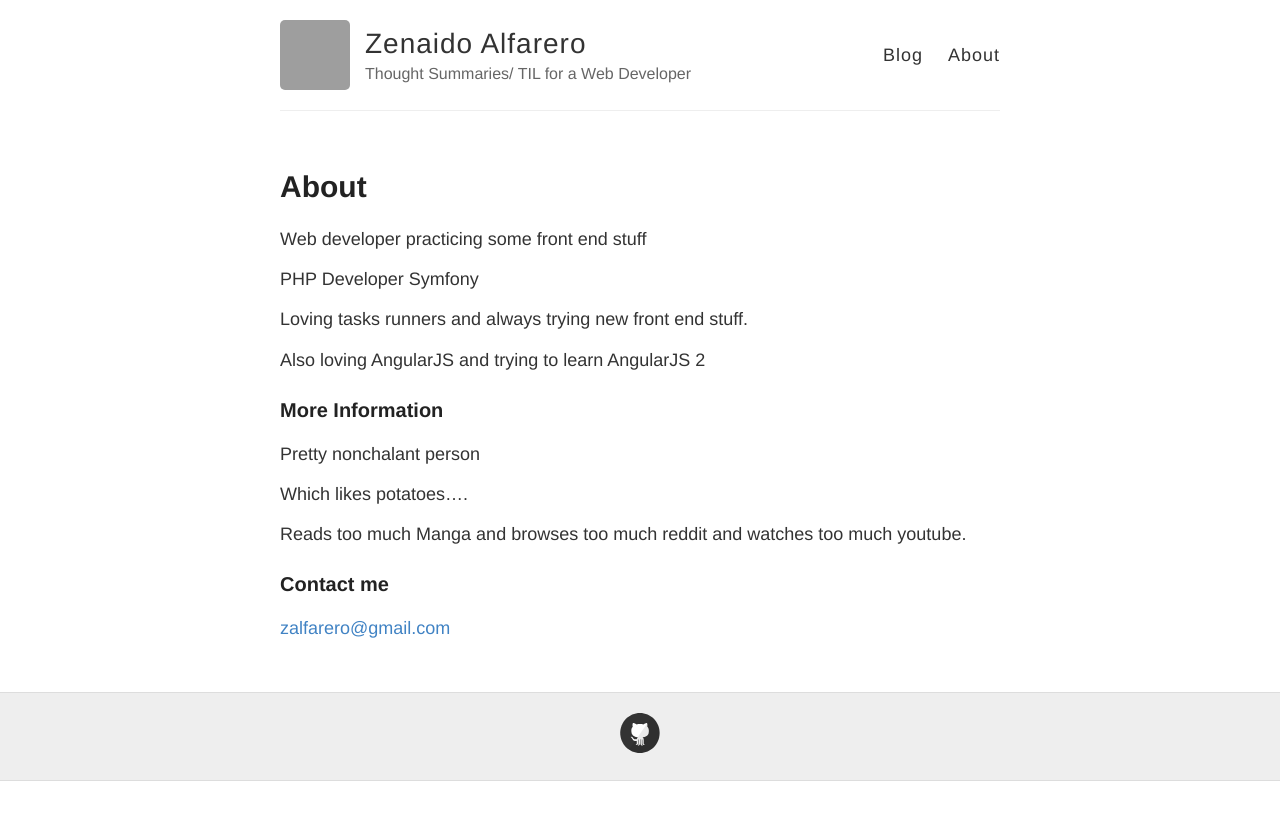
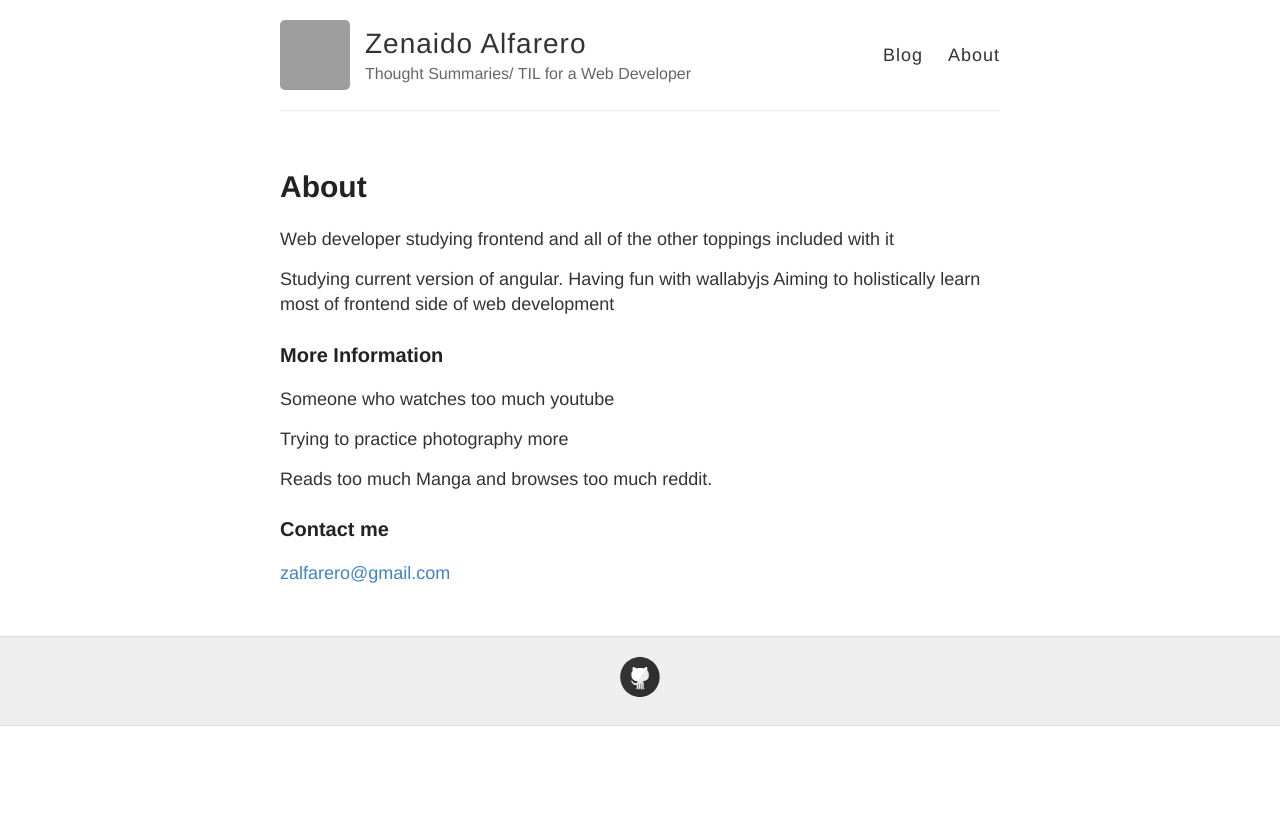
Before and after one commit to zalfarero/zalfarero.github.io, a Jekyll site: the page built from about.md, in a window 1280 px wide. Shown: the top 820 px of the page. Built offline with Jekyll 4.4.1, drawn with Linux system fonts in a browser that asks for light colours; nearby versions of some CDN libraries; grey boxes are pictures that could not be loaded.

Commit message:
3-25 update

```diff
--- a/about.md
+++ b/about.md
@@ -4,22 +4,20 @@ title: About
 permalink: /about/
 ---
 
-Web developer practicing some front end stuff
+Web developer studying frontend and all of the other toppings included with it
 
-PHP Developer Symfony
-
-Loving tasks runners and always trying new front end stuff.
-
-Also loving AngularJS and trying to learn AngularJS 2
+Studying current version of angular.
+Having fun with wallabyjs
+Aiming to holistically learn most of frontend side of web development
 
 
 ### More Information
 
-Pretty nonchalant person
+Someone who watches too much youtube
 
-Which likes potatoes....
+Trying to practice photography more
 
-Reads too much Manga and browses too much reddit and watches too much youtube.
+Reads too much Manga and browses too much reddit.
 
 ### Contact me
 
```
Also changed, not shown: _posts/2025-3-25-Githubpage-updating.md (added, +9 -0 lines).
